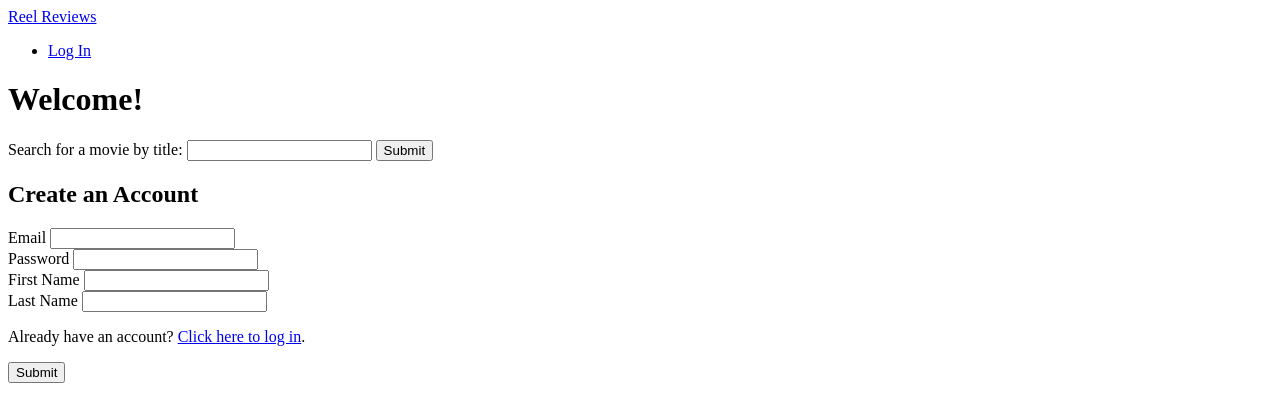
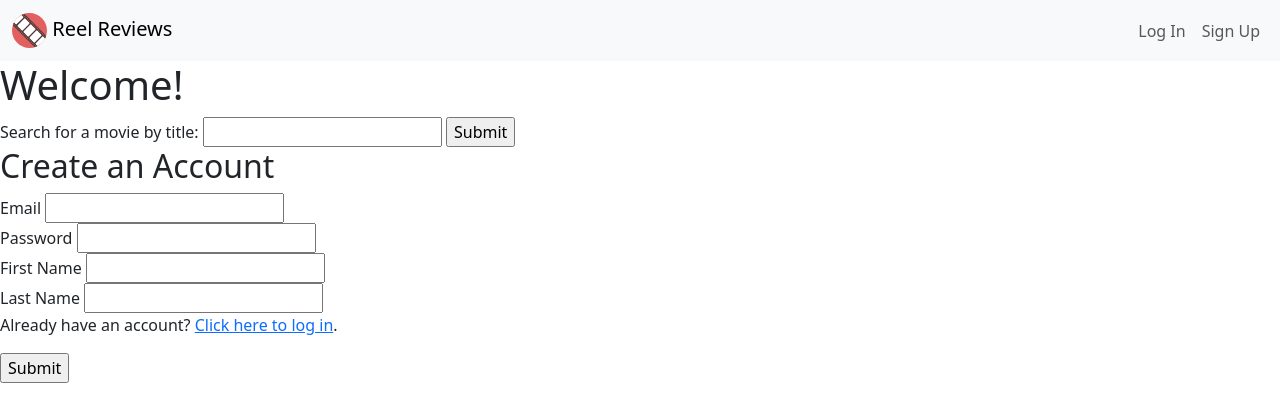
Before and after one commit to victoria-vu/Reel-Review, a Flask app: page / in a window 1280 px wide. Shown: the top 420 px of the page. Run offline with Flask 3, Linux system fonts and the light colour scheme.

Commit message:
Add logo image, Bootstrap tags, and Bootstrap Navbar

```diff
--- a/templates/base.html
+++ b/templates/base.html
@@ -3,24 +3,50 @@
 <head>
     <meta charset="UTF-8">
     <meta name="viewport" content="width=device-width, initial-scale=1.0">
+
+    <!-- Bootstrap CSS -->
+    <link href="https://cdn.jsdelivr.net/npm/bootstrap@5.3.2/dist/css/bootstrap.min.css" rel="stylesheet" integrity="sha384-T3c6CoIi6uLrA9TneNEoa7RxnatzjcDSCmG1MXxSR1GAsXEV/Dwwykc2MPK8M2HN" crossorigin="anonymous">
+
     <title>Reel Reviews: {% block title %}{% endblock %}</title>
 
     {% block head %}{% endblock %}
 </head>
 <body>
-    <nav>
-        <a href="/">Reel Reviews</a>
-        <ul>
-            {% if not 'user_id' in session.keys() %}
-                <li><a href="/login">Log In</a></li>
-            {% endif %}
+    <nav class="navbar navbar-expand-lg bg-body-tertiary">
+        <div class="container-fluid">
 
-            {% if 'user_id' in session.keys() %}
-                <li><a href="/user/{{ session['user_id'] }}">My Profile</a></li>
-                <li><a href="/myreviews">My Reviews</a></li>
-                <li><a href="/logout">Log Out</a></li>
-            {% endif %}
-        </ul>
+            <a class="navbar-brand" href="/">
+                <img src="/static/img/reel-review.svg" alt="Reel Review Logo" width="35" height="35">
+                Reel Reviews</a>
+            <button class="navbar-toggler" type="button" data-bs-toggle="collapse" data-bs-target="#navbarNavAltMarkup" aria-controls="navbarNavAltMarkup" aria-expanded="false" aria-label="Toggle navigation">
+                <span class="navbar-toggler-icon"></span>
+            </button>
+
+            <div class="collapse navbar-collapse justify-content-end" id="navbarNavAltMarkup">
+                <ul class="navbar-nav">
+                    {% if not 'user_id' in session.keys() %}
+                    <li class="nav-item">
+                        <a class="nav-link" href="/login">Log In</a>
+                    </li>
+                    <li class="nav-item">
+                        <a class="nav-link" href="/signup">Sign Up</a>
+                    </li>
+                    {% endif %}
+
+                    {% if 'user_id' in session.keys() %}
+                    <li class="nav-item">
+                        <a class="nav-link" href="/user/{{ session['user_id'] }}">My Profile</a>
+                    </li>
+                    <li class="nav-item">
+                        <a class="nav-link" href="/myreviews">My Reviews</a>
+                    </li>
+                    <li class="nav-item">
+                        <a class="nav-link" href="/logout">Log Out</a>
+                    </li>
+                    {% endif %}
+                </ul>
+            </div>
+        </div>
     </nav>
 
     {% for msg in get_flashed_messages() %}
@@ -30,5 +56,8 @@
     {% endfor %}
 
     {% block body %}{% endblock %}
+
+    <!-- Bootstrap JS -->
+    <script src="https://cdn.jsdelivr.net/npm/bootstrap@5.3.2/dist/js/bootstrap.bundle.min.js" integrity="sha384-C6RzsynM9kWDrMNeT87bh95OGNyZPhcTNXj1NW7RuBCsyN/o0jlpcV8Qyq46cDfL" crossorigin="anonymous"></script>
 </body>
 </html>
```
Also changed, not shown: static/img/reel-review.svg (added).
